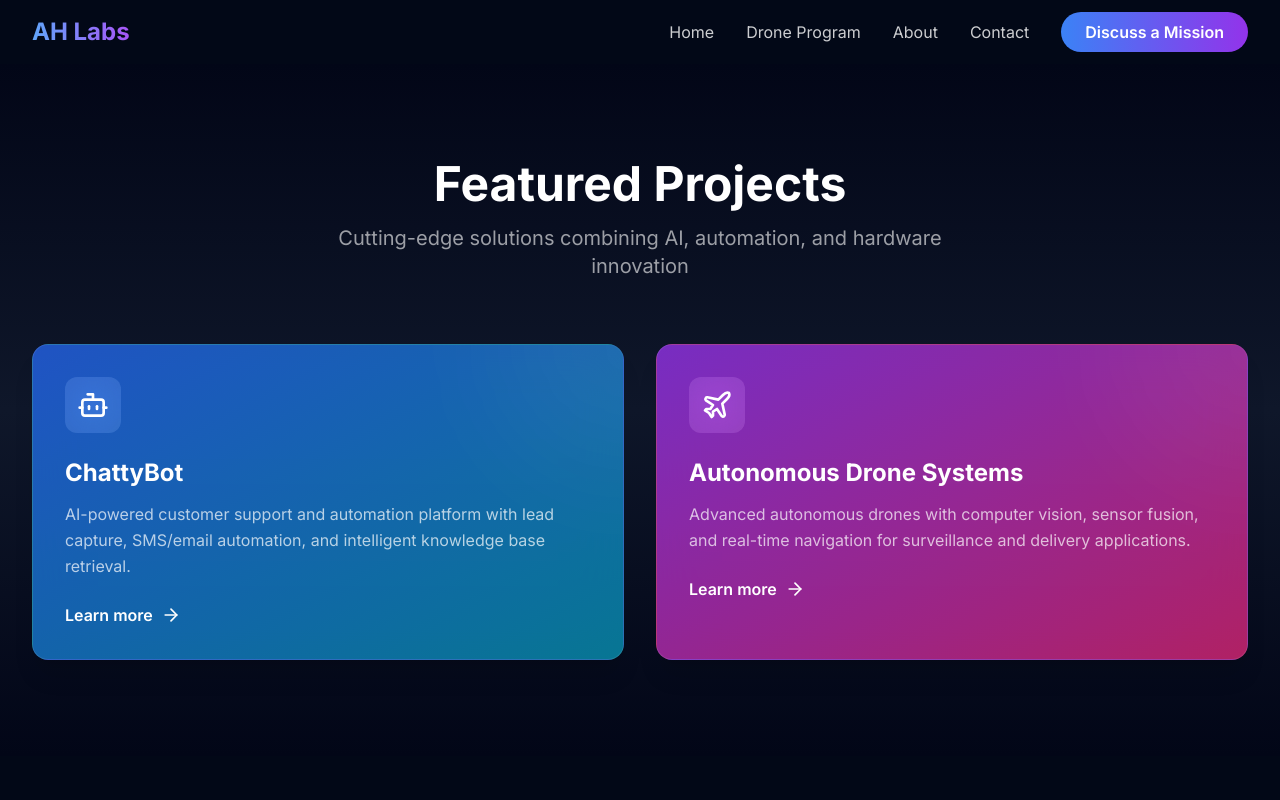
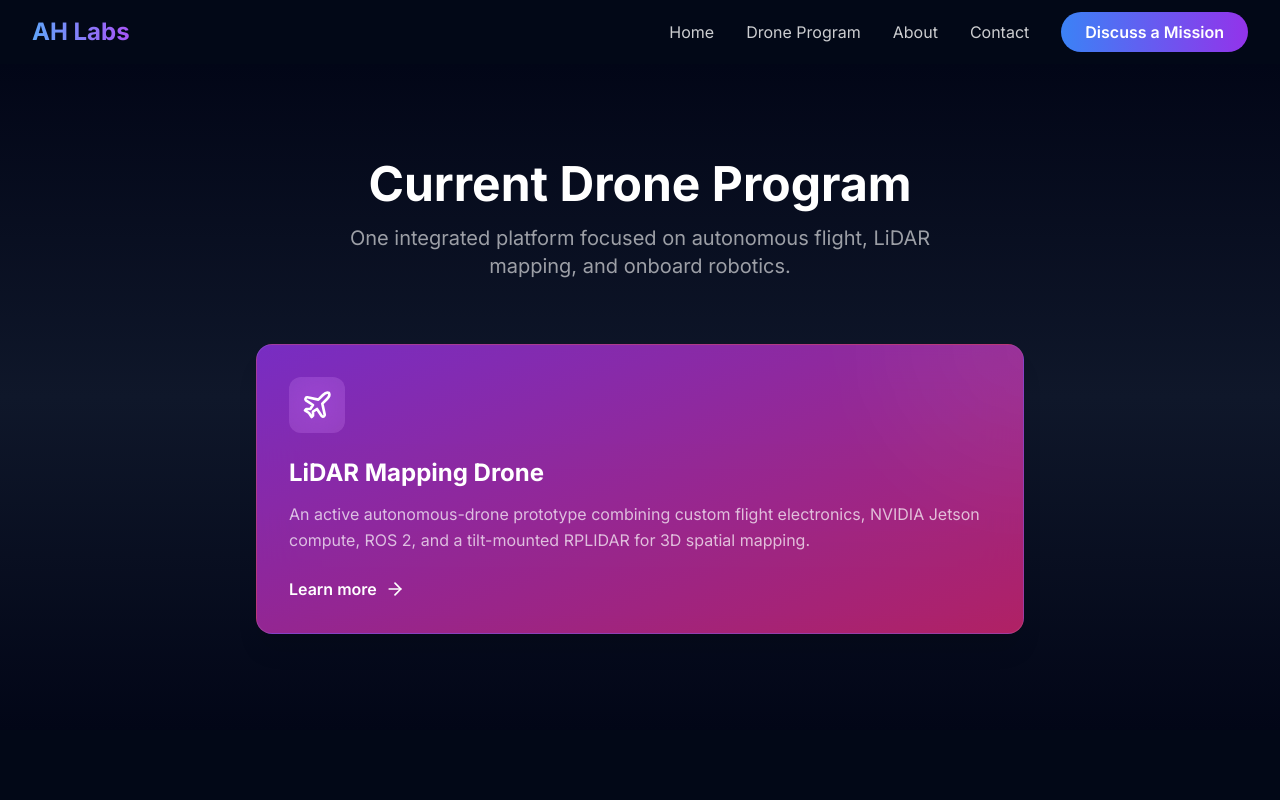
Before and after one commit to humzam241241/AH-Labs-Inc, a Next.js app: page /projects in a window 1280 px wide. Shown: the top 800 px of the page. Built offline with nearby package versions, Linux system fonts and the light colour scheme.

Commit message:
Show only the drone program

```diff
--- a/components/project-grid.tsx
+++ b/components/project-grid.tsx
@@ -2,20 +2,14 @@
 
 import React from "react"
 import { motion } from "framer-motion"
-import { Bot, Plane } from "lucide-react"
+import { Plane } from "lucide-react"
 import { ProjectCard } from "./project-card"
 
 const projects = [
   {
-    title: "ChattyBot",
-    description: "AI-powered customer support and automation platform with lead capture, SMS/email automation, and intelligent knowledge base retrieval.",
-    icon: Bot,
-    href: "/projects/chattybot",
-    gradient: "from-blue-600/80 to-cyan-600/80",
-  },
-  {
-    title: "Autonomous Drone Systems",
-    description: "Advanced autonomous drones with computer vision, sensor fusion, and real-time navigation for surveillance and delivery applications.",
+    title: "LiDAR Mapping Drone",
+    description:
+      "An active autonomous-drone prototype combining custom flight electronics, NVIDIA Jetson compute, ROS 2, and a tilt-mounted RPLIDAR for 3D spatial mapping.",
     icon: Plane,
     href: "/projects/drone",
     gradient: "from-purple-600/80 to-pink-600/80",
@@ -26,8 +20,7 @@ export function ProjectGrid() {
   return (
     <section className="relative py-24 overflow-hidden">
       <div className="absolute inset-0 bg-gradient-to-b from-slate-950 via-slate-900 to-slate-950" />
-
-      <div className="relative z-10 max-w-7xl mx-auto px-4 sm:px-6 lg:px-8">
+      <div className="relative z-10 max-w-5xl mx-auto px-4 sm:px-6 lg:px-8">
         <motion.div
           initial={{ opacity: 0, y: 20 }}
           whileInView={{ opacity: 1, y: 0 }}
@@ -36,14 +29,14 @@ export function ProjectGrid() {
           className="text-center mb-16"
         >
           <h2 className="text-4xl md:text-5xl font-bold text-white mb-4">
-            Featured Projects
+            Current Drone Program
           </h2>
           <p className="text-xl text-white/60 max-w-2xl mx-auto">
-            Cutting-edge solutions combining AI, automation, and hardware innovation
+            One integrated platform focused on autonomous flight, LiDAR mapping, and onboard robotics.
           </p>
         </motion.div>
 
-        <div className="grid md:grid-cols-2 lg:grid-cols-2 gap-8">
+        <div className="max-w-3xl mx-auto">
           {projects.map((project, index) => (
             <ProjectCard key={project.title} {...project} index={index} />
           ))}
```
